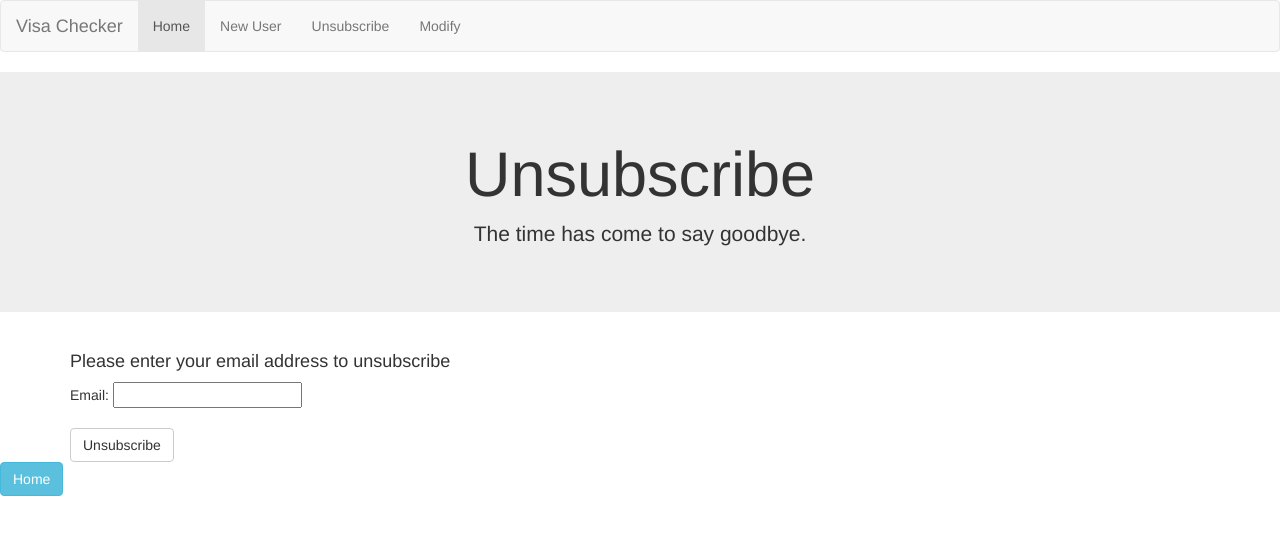
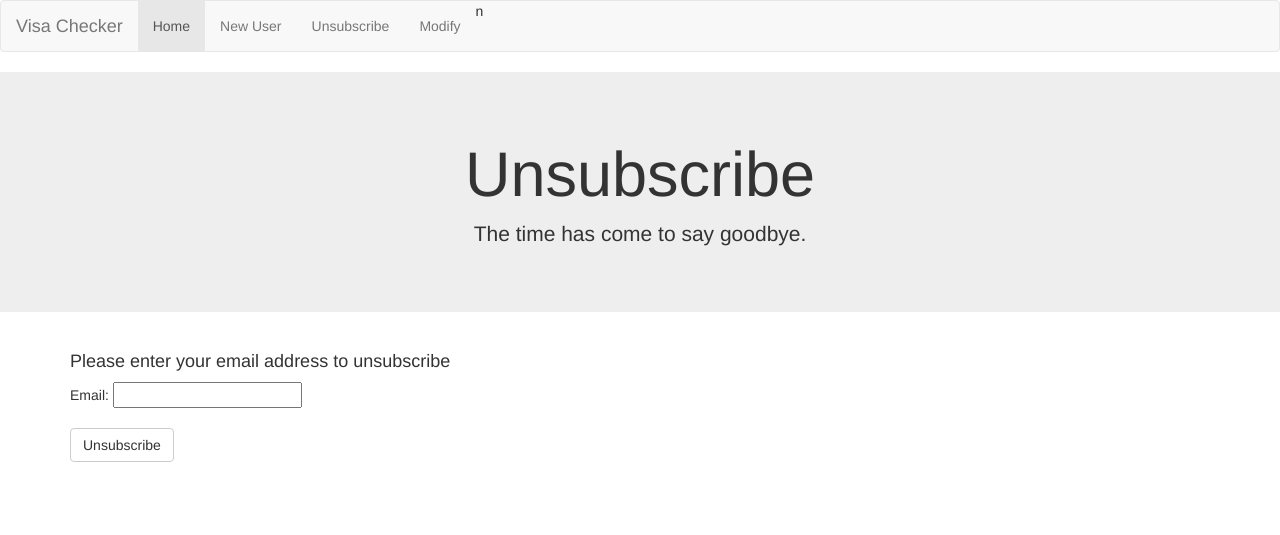
Before and after one commit to Free-apples/VisaCheckerWebsite, a Flask app: page /unsubscribe in a window 1280 px wide. Shown: the top 535 px of the page. Run offline with Flask 2, Linux system fonts and the light colour scheme; some libraries are stand-ins or nearby versions.

Commit message:
Removed home button

```diff
--- a/templates/unsubscribe.html
+++ b/templates/unsubscribe.html
@@ -14,7 +14,7 @@
 <body>
 
 <nav class="navbar navbar-default">
-  <div class="container-fluid">
+  <div class="container-fluid">n
     <div class="navbar-header">
       <a class="navbar-brand" href="index.html">Visa Checker</a>
     </div>
@@ -40,9 +40,7 @@ Email: <input type="text" name="email"></br></br>
 </form>
 </div>
 
-<div>
- <a href="index.html" type="button" class="btn btn-info">Home</a>
-</div>
+
 
 </body>
 </html>
```
